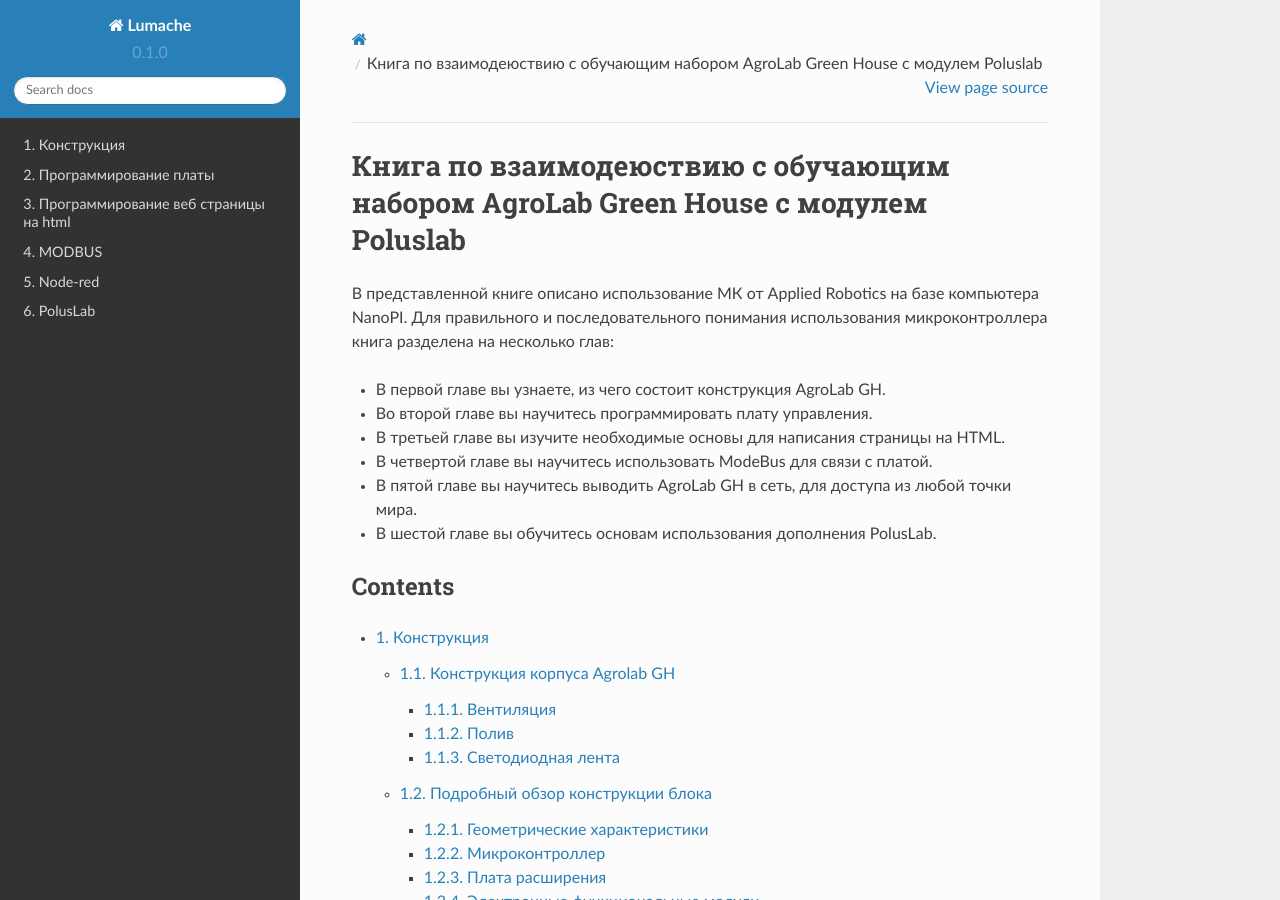
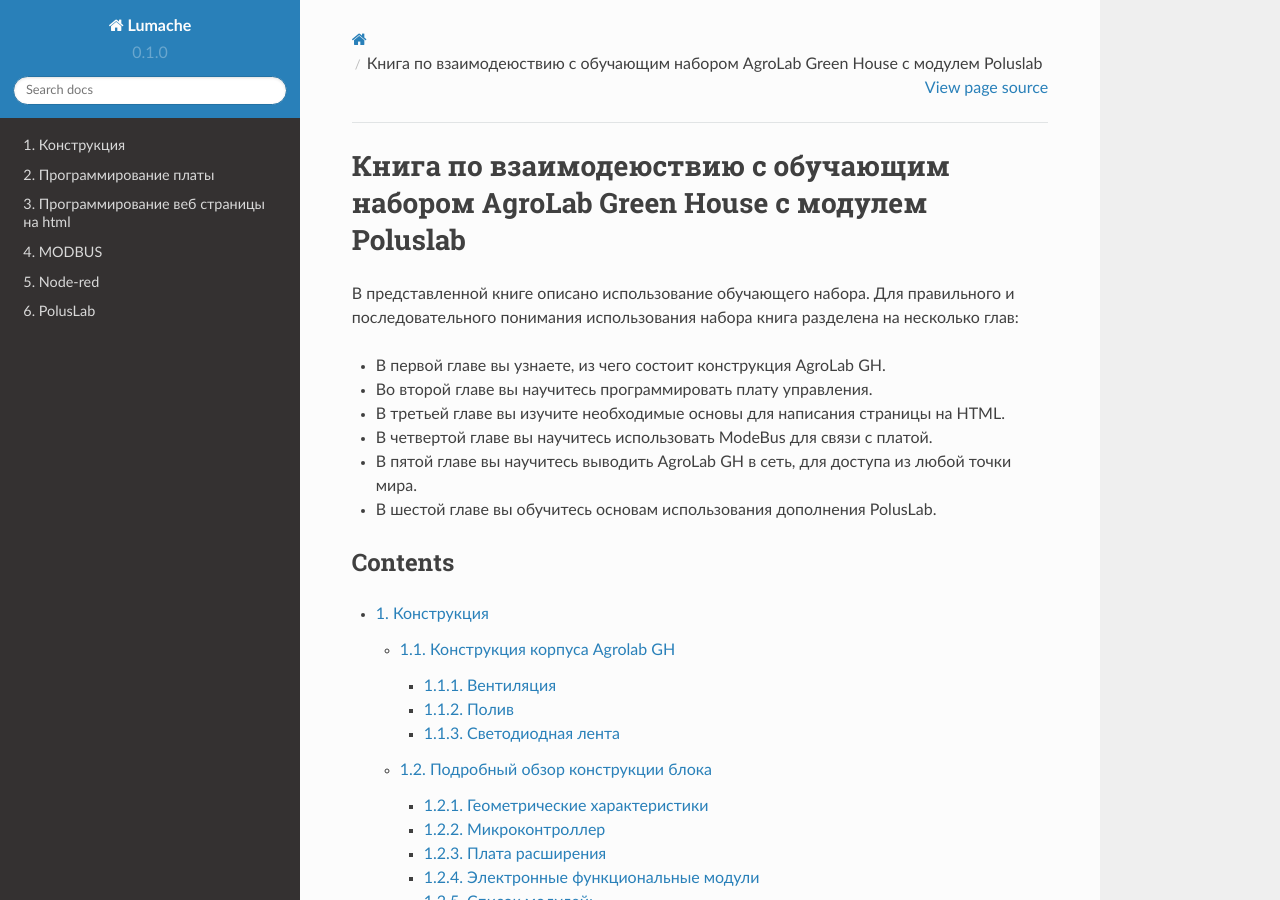
Before and after one commit to BBanwz/book_AL_GH, a Sphinx documentation site: the page built from docs/index.rst, in a window 1280 px wide and 900 px high. Built offline with Sphinx 7.4.7 and the Read the Docs theme 2.0.0, drawn with Linux system fonts in a browser that asks for light colours.

Commit message:
Update index.rst

```diff
--- a/docs/index.rst
+++ b/docs/index.rst
@@ -1,7 +1,7 @@
 Книга по взаимодеюствию с обучающим набором AgroLab Green House с модулем Poluslab
 ==================================================================================
 
-В представленной книге описано использование МК от Applied Robotics на базе компьютера NanoPI. Для правильного и последовательного понимания использования микроконтроллера книга разделена на несколько глав:
+В представленной книге описано использование обучающего набора. Для правильного и последовательного понимания использования набора книга разделена на несколько глав:
 
 * В первой главе вы узнаете, из чего состоит конструкция AgroLab GH.
 * Во второй главе вы научитесь программировать плату управления.
```
